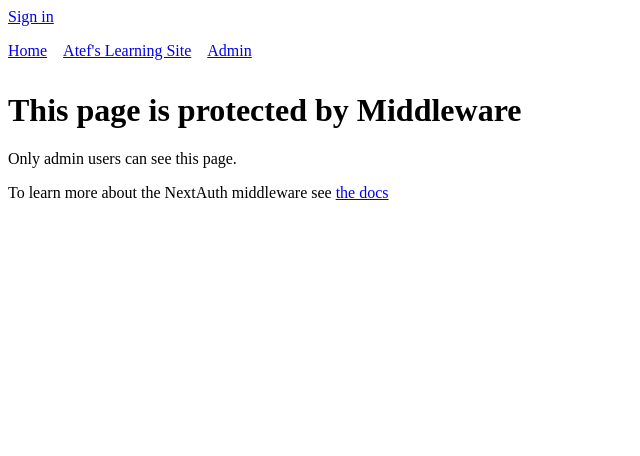
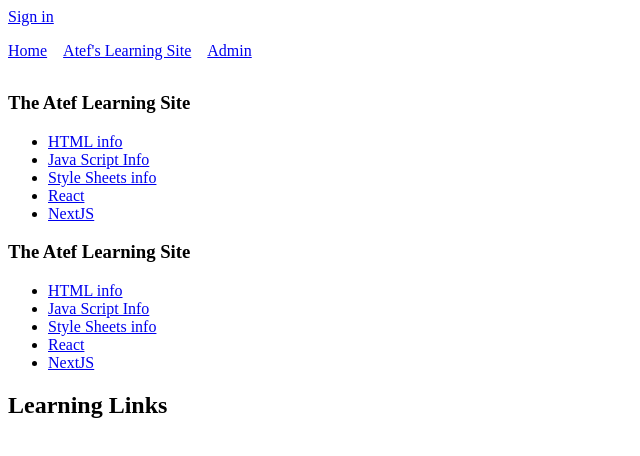
Before and after one commit to dattaray-basab/atef, a Next.js app: page /learn in a window 1280 px wide. Shown: the top 456 px of the page, without its empty margins (0-640 px from the left). Built offline with nearby package versions, Linux system fonts and the light colour scheme; no server answers.

Commit message:
0.9.5.27: EXPT - creating nested learn

```diff
--- a/app/footer.tsx
+++ b/app/footer.tsx
@@ -15,7 +15,6 @@ export default function Footer() {
         <li className={styles.navItem}>
           <a href='https://github.com/nextauthjs/next-auth-example'>GitHub</a>
         </li>
-
       </ul>
     </footer>
   );
--- /dev/null
+++ b/app/learn/header.tsx
@@ -0,0 +1,31 @@
+import Link from "next/link";
+
+
+export default function Header2() {
+  return (
+    <header>
+      <h3>The Atef Learning Site</h3>
+      <section className='flex'>
+        <aside className='w-1/4'>
+          <ul>
+            <li>
+              <Link href='/learn/html'>HTML info</Link>
+            </li>
+            <li>
+              <Link href='/learn/js'>Java Script Info</Link>
+            </li>
+            <li>
+              <Link href='/learn/style-sheets'>Style Sheets info</Link>
+            </li>
+            <li>
+              <Link href='/learn/react'>React</Link>
+            </li>
+            <li>
+              <Link href='/learn/nextjs'>NextJS</Link>
+            </li>
+          </ul>
+        </aside>
+      </section>
+    </header>
+  );
+}
--- /dev/null
+++ b/app/learn/layout.tsx
@@ -0,0 +1,16 @@
+import Header from "./header";
+import type { ReactNode } from "react";
+
+
+export default function LearnLayout({ children }: { children: ReactNode }) {
+  return (
+    <>
+      <Header />
+      <main>
+        <section className='fixed h-full w-1/4'>
+          <div className='center py-4'>{children}</div>
+        </section>
+      </main>
+    </>
+  );
+}
--- a/app/learn/page.tsx
+++ b/app/learn/page.tsx
@@ -1,16 +1,10 @@
+import LearnLayout from "./layout";
 
 
-export default function Admin() {
+export default function Learn() {
   return (
-    <>
-      <h1>This page is protected by Middleware</h1>
-      <p>Only admin users can see this page.</p>
-      <p>
-        To learn more about the NextAuth middleware see&nbsp;
-        <a href='https://docs-git-misc-docs-nextauthjs.vercel.app/configuration/nextjs#middleware'>
-          the docs
-        </a>
-      </p>
-    </>
+    <LearnLayout>
+      <h2>Learning Links</h2>
+    </LearnLayout>
   );
 }
```
Also changed, not shown: app/learn/[subjects]/page.jsx (added, +18 -0 lines).
